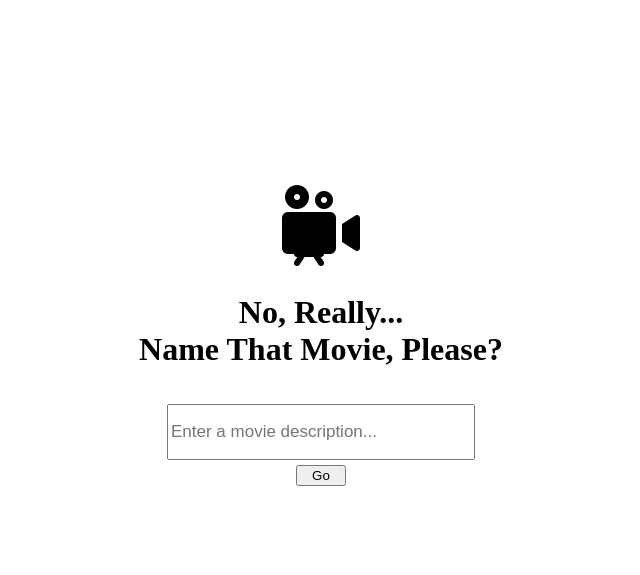
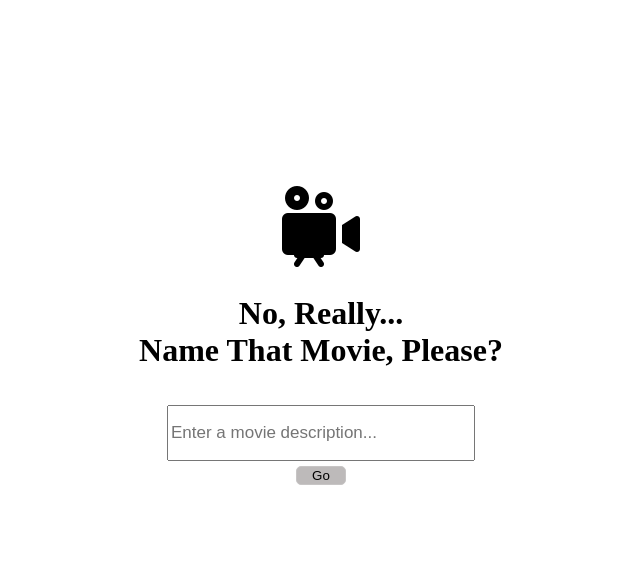
Before and after one commit to brennanp93/move-finder-ai, a Flask app: page / in a window 1280 px wide. Shown: the top 575 px of the page, without its empty margins (319-959 px from the left). Run offline with Flask 2, Linux system fonts and the light colour scheme.

Commit message:
style button

```diff
--- a/static/main.css
+++ b/static/main.css
@@ -40,6 +40,9 @@ form {
 button {
   margin: 5px;
   width: 50px;
+  background-color: rgb(189, 186, 186);
+  border: solid rgb(199, 197, 197) 1px;
+  border-radius: 5px;
 }
 
 .input-result {
```
